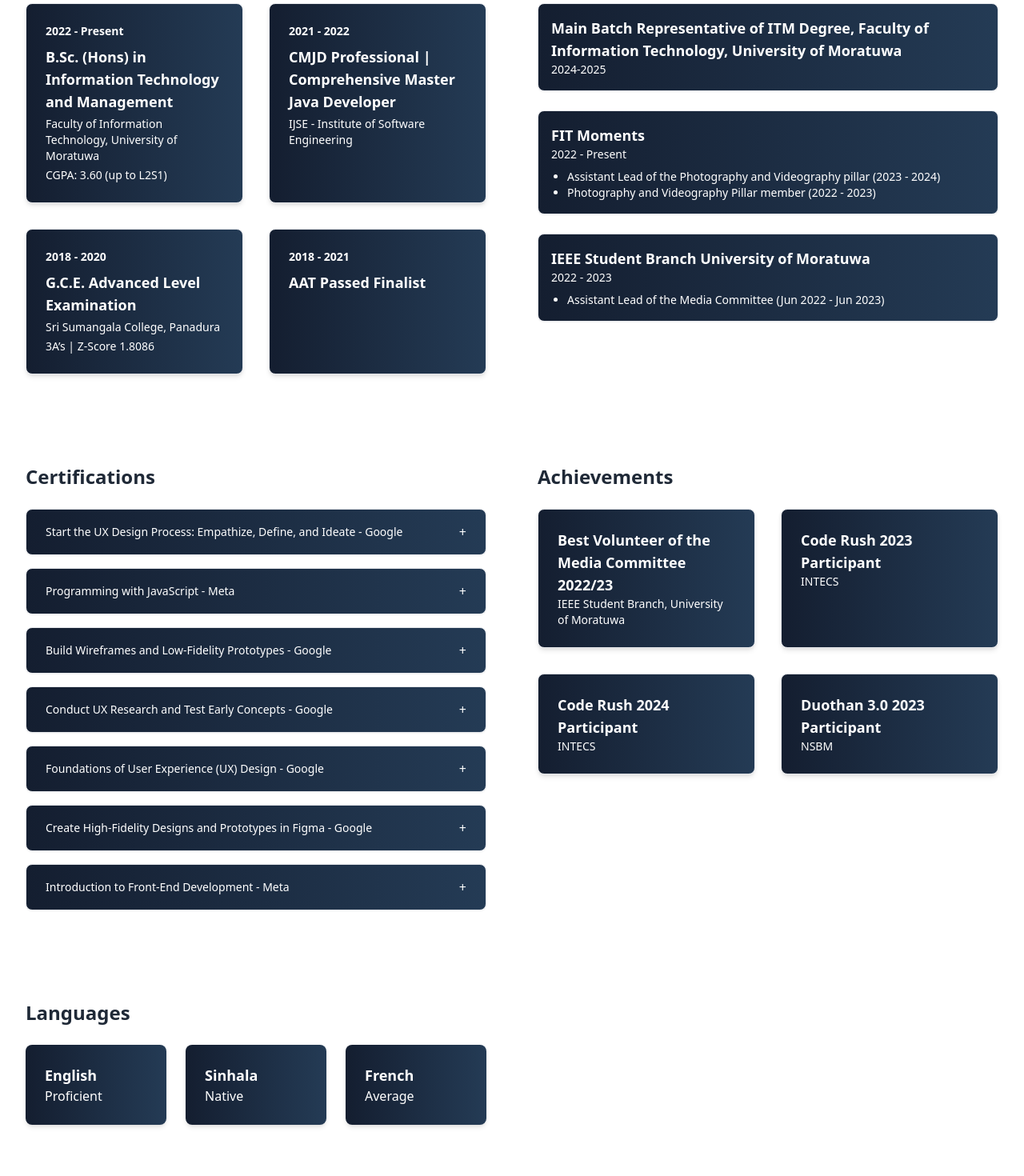
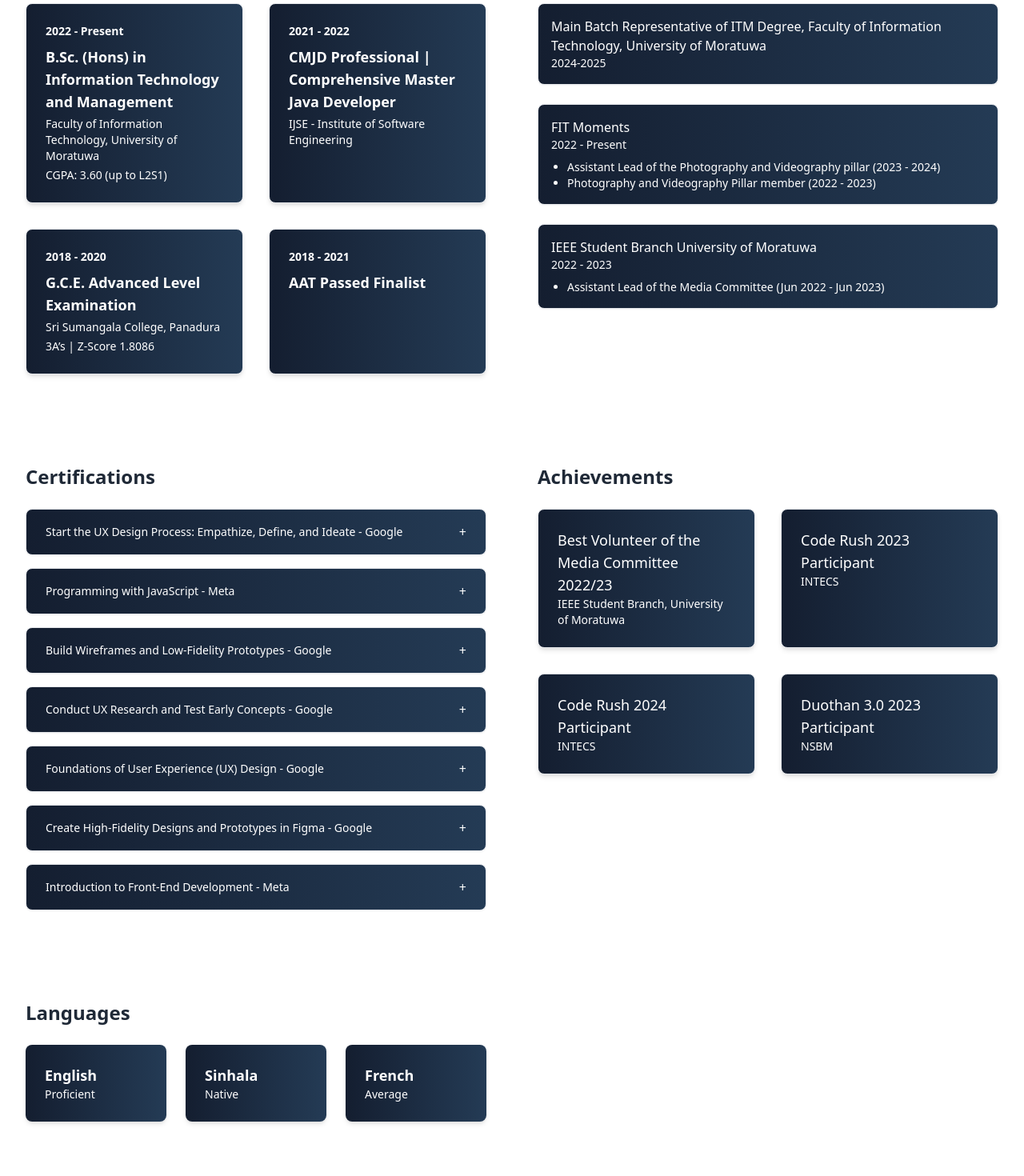
Before and after one commit to Malith212/my-portfolio, a React (Create React App) app: page /cv in a window 1280 px wide. Shown: the part 340-1810 px from the top of the page at 80% size. Built offline with nearby package versions, Linux system fonts and the light colour scheme.

Commit message:
styles of the cv page

```diff
--- a/src/components/Hero.jsx
+++ b/src/components/Hero.jsx
@@ -57,7 +57,7 @@ const Hero = () => {
         >
           <motion.a
             href="#projects"
-            className="bg-gradient-to-r from-[#141E30] to-[#243B55] text-white py-2 px-6 mb-3 sm:mb-0 rounded text-sm sm:text-base hover:bg-black transition-colors duration-300"
+            className="bg-gradient-to-r from-[#141E30] to-[#243B55] text-white py-2 px-6 mb-3 hover:from-[#0F2027] hover:to-[#2C5364] sm:mb-0 rounded text-sm sm:text-base hover:bg-black transition-colors duration-300"
             whileHover={{ scale: 1.05 }}
             whileTap={{ scale: 0.95 }}
             transition={{ type: "spring", stiffness: 300 }}
--- a/src/components/cv/Achievements.jsx
+++ b/src/components/cv/Achievements.jsx
@@ -32,9 +32,9 @@ const Achievements = () => {
           {achievementsData.map((achievement) => (
             <div
               key={achievement.id}
-              className="bg-gradient-to-r from-[#141E30] to-[#243B55] text-white p-6 rounded-lg shadow-md border border-gray-200"
+              className="bg-gradient-to-r from-[#141E30] to-[#243B55] text-white p-6 rounded-lg shadow-md border border-gray-200 transform transition-transform duration-300 hover:scale-105"
             >
-              <h3 className="text-lg font-bold">{achievement.title}</h3>
+              <h3 className="text-lg font-normal">{achievement.title}</h3>
               <p className="text-white text-sm font-light">{achievement.organization}</p>
             </div>
           ))}
--- a/src/components/cv/Education.jsx
+++ b/src/components/cv/Education.jsx
@@ -36,7 +36,7 @@ const Education = () => {
           {educationDetails.map((item, index) => (
             <div
               key={index}
-              className="bg-gradient-to-r from-[#141E30] to-[#243B55] text-white p-6 rounded-lg shadow-md border border-gray-200"
+              className="bg-gradient-to-r from-[#141E30] to-[#243B55] text-white p-6 rounded-lg shadow-md border border-gray-200 transform transition-transform duration-300 hover:scale-105"
             >
               <p className="text-sm font-semibold text-white mb-2">
                 {item.year}
--- a/src/components/cv/Extracurricular.jsx
+++ b/src/components/cv/Extracurricular.jsx
@@ -9,8 +9,8 @@ const Extracurricular = () => {
         </h2>
         <div className="grid grid-cols-1 gap-6">
           {/* ITM Degree Batch Representative */}
-          <div className="bg-gradient-to-r from-[#141E30] to-[#243B55] text-white p-4 border rounded-lg shadow-sm">
-            <h3 className="text-lg font-semibold text-white">
+          <div className="bg-gradient-to-r from-[#141E30] to-[#243B55] text-white p-4 border rounded-lg shadow-sm transform transition-transform duration-300 hover:scale-105">
+            <h3 className="text-md font-normal text-white">
               Main Batch Representative of ITM Degree, Faculty of Information
               Technology, University of Moratuwa
             </h3>
@@ -18,8 +18,8 @@ const Extracurricular = () => {
           </div>
 
           {/* FIT Moments */}
-          <div className="bg-gradient-to-r from-[#141E30] to-[#243B55] text-white p-4 border rounded-lg shadow-sm">
-            <h3 className="text-lg font-semibold text-white">FIT Moments</h3>
+          <div className="bg-gradient-to-r from-[#141E30] to-[#243B55] text-white p-4 border rounded-lg shadow-sm transform transition-transform duration-300 hover:scale-105">
+            <h3 className="text-md font-normal text-white">FIT Moments</h3>
             <p className="text-white text-sm">2022 - Present</p>
             <ul className="list-disc pl-5 text-sm text-white mt-2">
               <li>
@@ -31,8 +31,8 @@ const Extracurricular = () => {
           </div>
 
           {/* IEEE Student Branch */}
-          <div className=" bg-gradient-to-r from-[#141E30] to-[#243B55] text-white p-4 border rounded-lg shadow-sm">
-            <h3 className="text-lg font-semibold text-white">
+          <div className="bg-gradient-to-r from-[#141E30] to-[#243B55] text-white p-4 border rounded-lg shadow-sm transform transition-transform duration-300 hover:scale-105">
+            <h3 className="text-md font-normal text-white">
               IEEE Student Branch University of Moratuwa
             </h3>
             <p className="text-white text-sm">2022 - 2023</p>
--- a/src/components/cv/Languages.jsx
+++ b/src/components/cv/Languages.jsx
@@ -15,10 +15,10 @@ const Languages = () => {
           {languagesData.map((lang) => (
             <div
               key={lang.id}
-              className="bg-gradient-to-r from-[#141E30] to-[#243B55] text-white p-6 rounded-lg shadow-md"
+              className="bg-gradient-to-r from-[#141E30] to-[#243B55] text-white p-6 rounded-lg shadow-md transform transition-transform duration-300 hover:scale-105"
             >
               <h3 className="text-lg font-bold">{lang.language}</h3>
-              <p className="text-white text-esm font-thin">{lang.proficiency}</p>
+              <p className="text-white text-sm font-thin">{lang.proficiency}</p>
             </div>
           ))}
         </div>
```
